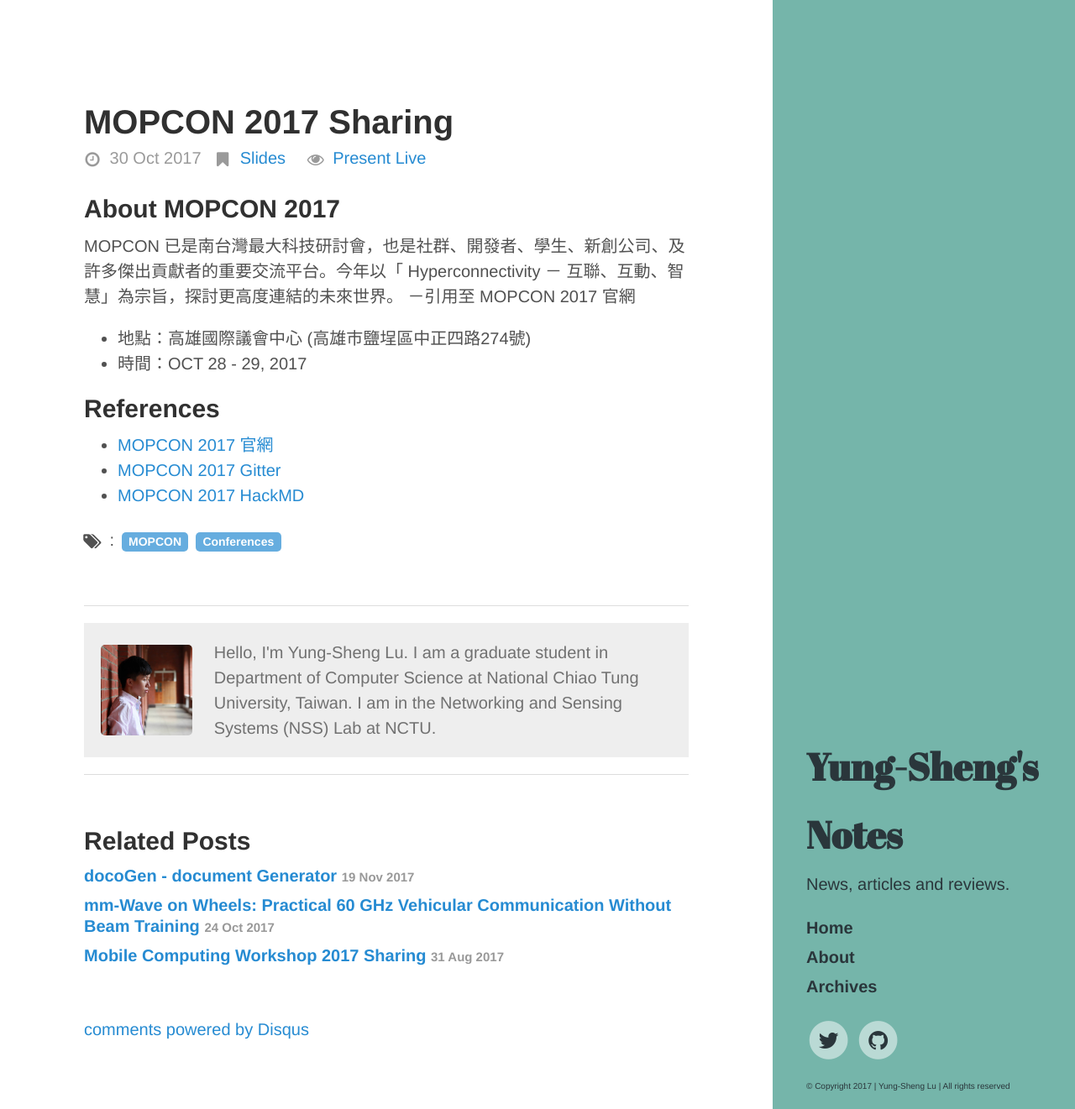
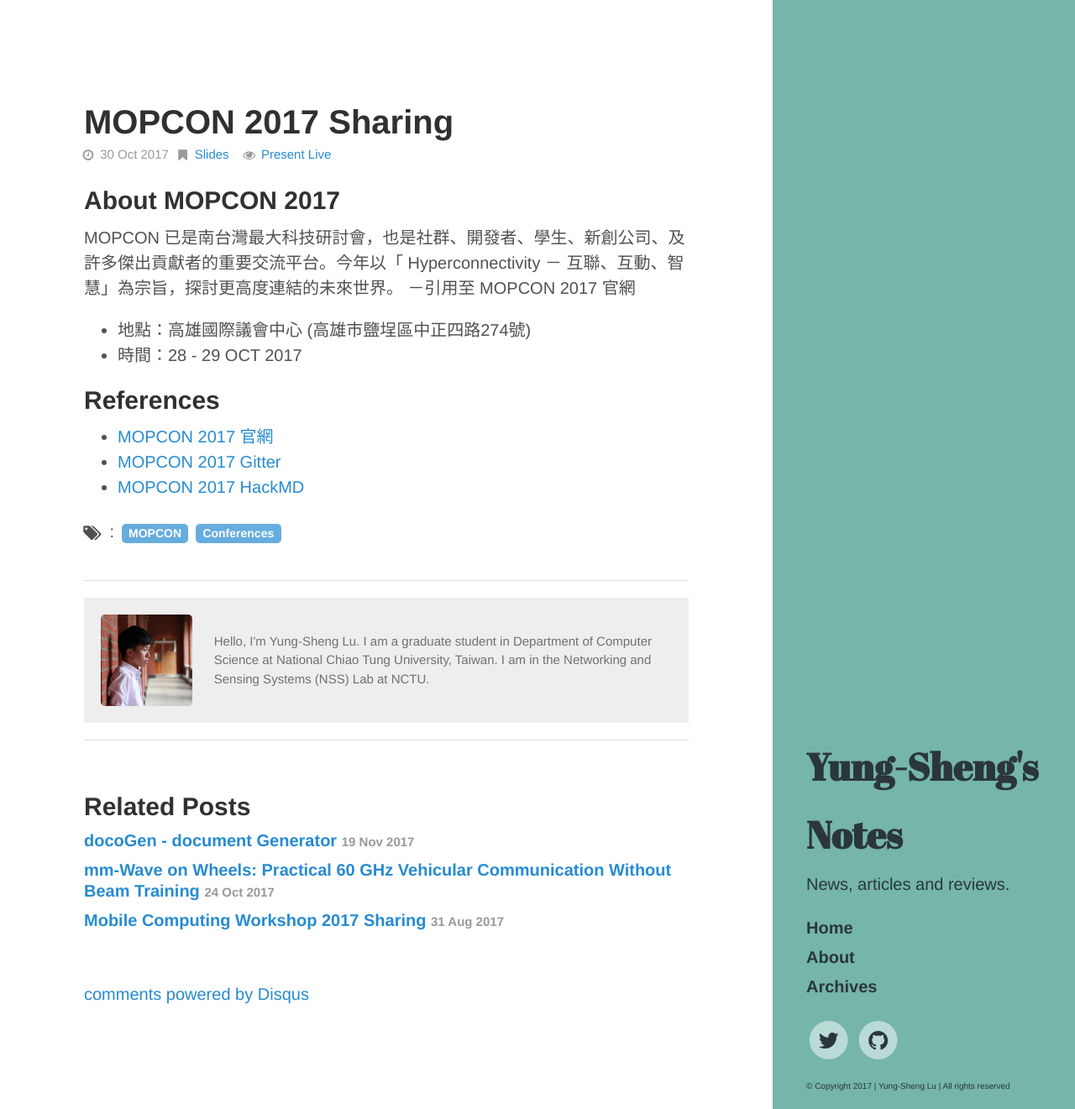
Before and after one commit to dppss90010/yungshenglu.github.io, a Jekyll site: the page built from _posts/2017-10-30-MOPCON.markdown, in a window 1280 px wide and 1321 px high. Shown: the whole window at 84% size. Built offline with Jekyll 4.4.1, drawn with Linux system fonts in a browser that asks for light colours; comment, search, counter and statistics services are not loaded.

Commit message:
Update layout of post

```diff
--- a/_layouts/post.html
+++ b/_layouts/post.html
@@ -15,12 +15,14 @@
       </span>
       <a href="{{ page.slides }}">Slides</a>
     </span>
+    {% if page.present != null %}
         <span class="post-slides" style="margin: 0 0.5em">
           <span class="fa-stack fa-sm">
             <i class="fa fa-eye fa-stack-1x"></i>
           </span>
           <a href="{{ page.present }}">Present Live</a>
         </span>
+    {% endif %}
   </span>
 
   {{ content }}
--- a/_posts/2017-08-31-MobileComputing.markdown
+++ b/_posts/2017-08-31-MobileComputing.markdown
@@ -17,7 +17,7 @@
 行動計算研討會 (簡稱 MC) 是國內最早舉辦的行動通訊專業研討會。為一個探究行動計算技術與相關應用之學術研討會，今年已邁入第二十二屆 (MC2017)，以「 5G 新網路、物聯新世代」為主軸，提供行動計算及應用有興趣的專家、學者及研究生發表他們最近的研究成果並交換研究心得的機會，同時舉辦科技部 105 年成果發表會。 －引用至 Mobile Computing Workshop 2017 官網
 
 * 地點：高雄義大世界 (高雄市大樹區學城路一段10號)
-* 時間：AUG 27 - 28, 2017
+* 時間：27 - 28 AUG 2017
 
 ## References
 
--- a/_posts/2017-10-30-MOPCON.markdown
+++ b/_posts/2017-10-30-MOPCON.markdown
@@ -16,7 +16,7 @@
 MOPCON 已是南台灣最大科技研討會，也是社群、開發者、學⽣、新創公司、及許多傑出貢獻者的重要交流平台。今年以「 Hyperconnectivity － 互聯、互動、智慧」為宗旨，探討更⾼度連結的未來世界。 －引用至 MOPCON 2017 官網
 
 * 地點：高雄國際議會中心 (高雄市鹽埕區中正四路274號)
-* 時間：OCT 28 - 29, 2017
+* 時間：28 - 29 OCT 2017
 
 ## References
 
--- a/public/css/custom.css
+++ b/public/css/custom.css
@@ -115,7 +115,7 @@
     text-decoration: none;
 }
 .theme-base-chocolate .post-date {
-    font-size: 1rem;
+    font-size: 0.75rem;
     margin-bottom: .5rem;
 }
 .theme-base-chocolate .post-slides {
@@ -124,7 +124,7 @@
 .theme-base-chocolate .post {
     border-bottom: 1px solid #ddd;
     margin: 0;
-    padding: 40px 0;
+    padding: 40px 0 20px;
 }
 .theme-base-chocolate .post h1 p {
     font-size: 1rem;
@@ -298,6 +298,7 @@
     display: inline-block;
     width: 79%;
     vertical-align: middle;
+    font-size: 0.75rem;
 }
 @media screen and (max-width: 479px) {
     .theme-base-chocolate .profile {
```
Also changed, not shown: public/css/custom.min.css. Lines whose indentation alone changed are shown as unchanged.
